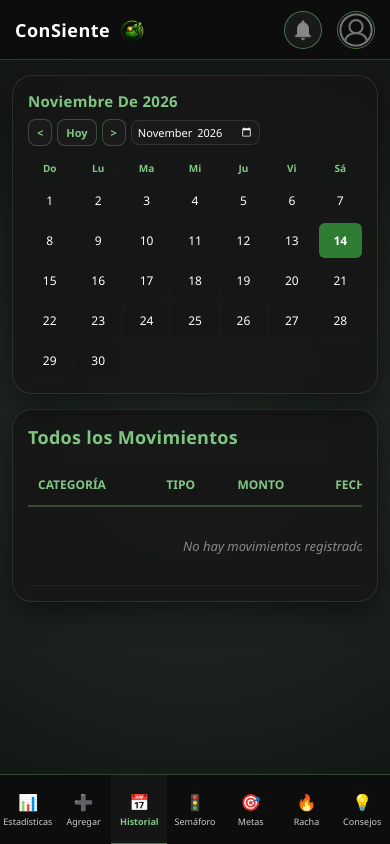
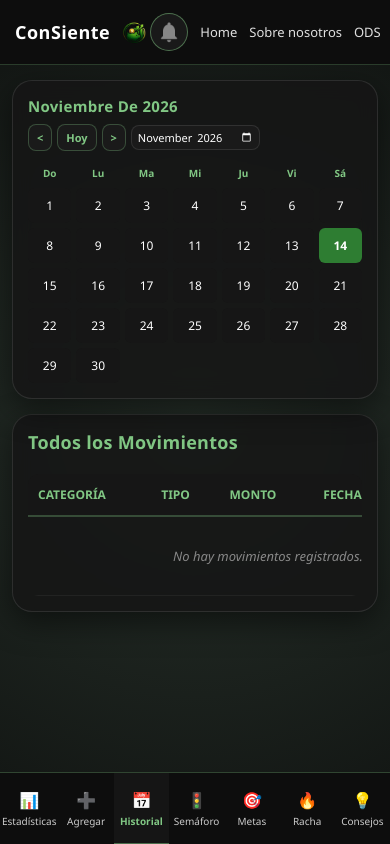
Before and after one commit to brendaanahi13/ConSiente, a website: page public/historial.html in a window 390 px wide. Drawn offline with Linux system fonts and the light colour scheme; no server answers; sample sign-in values are in the browser's storage.

Commit message:
arreglo menu

```diff
--- a/public/historial.html
+++ b/public/historial.html
@@ -19,15 +19,15 @@
         /* NAVBAR */
         .navbar {
             position: fixed; top: 0; left: 0; width: 100%; height: 65px; background: #0d0d0d;
-            display: flex; justify-content: space-between; align-items: center; padding: 0 20px;
+            display: flex; justify-content: space-between; align-items: center; padding: 0 25px;
             z-index: 2000; border-bottom: 1px solid rgba(129, 199, 132, 0.25);
         }
-        .logo-nombre { display: flex; align-items: center; gap: 8px; }
-        .titulo { font-size: 18px; font-weight: bold; color: #ffffff; letter-spacing: 0.5px; }
+        .logo-nombre { display: flex; align-items: center; gap: 10px; }
+        .titulo { font-size: 20px; font-weight: bold; color: #ffffff; letter-spacing: 0.5px; }
         .logo { width: 30px; height: 30px; border-radius: 50%; object-fit: cover; }
-        .menu { display: flex; align-items: center; gap: 15px; }
-        .menu a.nav-link { text-decoration: none; color: #e0e0e0; font-size: 14px; transition: 0.3s ease; white-space: nowrap; }
-        .menu a.nav-link:hover { color: #81c784; }
+        .menu { display: flex; align-items: center; gap: 20px; }
+        .menu a { text-decoration: none; color: #e0e0e0; font-size: 14px; transition: 0.3s ease; white-space: nowrap; }
+        .menu a:hover { color: #81c784; }
 
         /* NOTIFICACIONES */
         .notif-wrapper { position: relative; display: flex; align-items: center; }
@@ -45,7 +45,7 @@
         .notif-dropdown {
             position: absolute; right: 0; top: 50px; width: 320px; max-width: 90vw; background: rgba(18, 22, 19, 0.98);
             backdrop-filter: blur(15px); border-radius: 16px; border: 1px solid rgba(129, 199, 132, 0.25);
-            box-shadow: 0 15px 35px rgba(0,0,0,0.8); display: none; flex-direction: column; z-index: 4000; overflow: hidden;
+            box-shadow: 0 15px 35px rgba(0,0,0,0.7); display: none; flex-direction: column; z-index: 4000; overflow: hidden;
         }
         .notif-dropdown.show { display: flex !important; }
         .notif-header {
@@ -73,7 +73,7 @@
         .dropdown {
             position: absolute; right: 0; top: 50px; background: rgba(20, 20, 20, 0.98);
             backdrop-filter: blur(10px); border-radius: 12px; border: 1px solid rgba(129, 199, 132, 0.2);
-            box-shadow: 0 10px 25px rgba(0,0,0,0.8); display: none; flex-direction: column;
+            box-shadow: 0 10px 25px rgba(0,0,0,0.6); display: none; flex-direction: column;
             min-width: 160px; overflow: hidden; z-index: 4000;
         }
         .dropdown a { padding: 12px 18px; text-decoration: none; color: #ffffff; font-size: 14px; transition: 0.2s ease; border-bottom: 1px solid rgba(255,255,255,0.05); display: block; }
@@ -84,7 +84,7 @@
         /* LAYOUT GENERAL */
         .main-layout { display: flex; margin-top: 65px; min-height: calc(100vh - 65px); width: 100%; }
 
-        /* SIDEBAR / MENÚ LATERAL */
+        /* SIDEBAR */
         .sidebar { width: 280px; min-width: 280px; background: #121212; border-right: 1px solid rgba(129, 199, 132, 0.15); padding: 25px 15px; display: flex; flex-direction: column; justify-content: space-between; }
         .sidebar-menu { display: flex; flex-direction: column; }
         .sidebar button { width: 100%; padding: 16px; margin-bottom: 15px; border: none; border-radius: 12px; background: #1b1b1b; color: #ffffff; font-size: 15px; cursor: pointer; text-align: left; border-bottom: 1px solid rgba(130,199,132,0.2); transition: 0.3s ease; display: flex; align-items: center; gap: 10px; }
@@ -96,10 +96,10 @@
         .footer-privacidad a:hover { color: #81c784; }
 
         /* CONTENEDOR SCROLL */
-        .scrollable-content { flex: 1; height: calc(100vh - 65px); overflow-y: auto; padding: 25px; display: flex; flex-direction: column; gap: 25px; width: 100%; }
+        .scrollable-content { flex: 1; height: calc(100vh - 65px); overflow-y: auto; padding: 30px; display: flex; flex-direction: column; gap: 30px; width: 100%; }
         .content-row { display: flex; gap: 25px; max-width: 1300px; width: 100%; margin: 0 auto; align-items: flex-start; }
 
-        .box { background: rgba(22, 22, 22, 0.85); backdrop-filter: blur(10px); border-radius: 20px; padding: 20px; border: 1px solid rgba(255, 255, 255, 0.1); box-shadow: 0 10px 30px rgba(0,0,0,0.5); width: 100%; }
+        .box { background: rgba(22, 22, 22, 0.85); backdrop-filter: blur(10px); border-radius: 20px; padding: 25px; border: 1px solid rgba(255, 255, 255, 0.1); box-shadow: 0 10px 30px rgba(0,0,0,0.5); width: 100%; }
         .box-tabla { flex: 1.4; }
         .box-calendario { flex: 1; }
 
@@ -107,22 +107,22 @@
         h2 { font-size: clamp(18px, 2.5vw, 22px); margin-bottom: 0; display: flex; justify-content: space-between; align-items: center; flex-wrap: wrap; gap: 10px; }
 
         /* HEADER TABLA & BOTÓN */
-        .header-tabla-acciones { display: flex; justify-content: space-between; align-items: center; margin-bottom: 15px; flex-wrap: wrap; gap: 10px; width: 100%; }
+        .header-tabla-acciones { display: flex; justify-content: space-between; align-items: center; margin-bottom: 20px; flex-wrap: wrap; gap: 10px; width: 100%; }
         .btn-ver-todo { background: rgba(46, 125, 50, 0.25); border: 1px solid rgba(129, 199, 132, 0.4); color: #81c784; padding: 6px 12px; border-radius: 8px; cursor: pointer; font-size: 12px; font-weight: 600; transition: 0.2s; display: none; }
         .btn-ver-todo:hover { background: #2e7d32; color: #fff; }
 
-        /* TABLA DE MOVIMIENTOS */
-        .table-responsive { width: 100%; overflow-x: auto; max-height: 480px; overflow-y: auto; }
-        table { width: 100%; border-collapse: collapse; text-align: left; min-width: 500px; }
-        th { color: #81c784; padding: 12px 10px; font-size: 12px; text-transform: uppercase; border-bottom: 2px solid rgba(129,199,132,0.3); position: sticky; top: 0; background: #161616; z-index: 10; }
-        td { padding: 12px 10px; border-bottom: 1px solid rgba(255,255,255,0.05); color: #e0e0e0; font-size: 13px; }
+        /* TABLA ADAPTATIVA Y COMPLETA */
+        .table-responsive { width: 100%; overflow-x: auto; max-height: 480px; overflow-y: auto; -webkit-overflow-scrolling: touch; border-radius: 10px; }
+        table { width: 100%; border-collapse: collapse; text-align: left; min-width: 480px; }
+        th { color: #81c784; padding: 12px 10px; font-size: 12px; text-transform: uppercase; border-bottom: 2px solid rgba(129,199,132,0.3); position: sticky; top: 0; background: #161616; z-index: 10; white-space: nowrap; }
+        td { padding: 12px 10px; border-bottom: 1px solid rgba(255,255,255,0.05); color: #e0e0e0; font-size: 13px; word-break: break-word; }
         tr:hover td { background: rgba(129,199,132,0.04); color: #ffffff; }
 
-        .badge-tipo { padding: 3px 8px; border-radius: 6px; font-size: 11px; font-weight: 600; display: inline-block; }
+        .badge-tipo { padding: 3px 8px; border-radius: 6px; font-size: 11px; font-weight: 600; display: inline-block; white-space: nowrap; }
         .badge-gasto { background: rgba(239, 83, 80, 0.15); color: #ef5350; border: 1px solid rgba(239, 83, 80, 0.3); }
         .badge-ingreso { background: rgba(46, 125, 50, 0.2); color: #81c784; border: 1px solid rgba(129, 199, 132, 0.3); }
 
-        .btn-edit-gasto { background: rgba(129,199,132,0.1); color: #81c784; border: none; cursor: pointer; font-size: 12px; padding: 5px 10px; border-radius: 6px; transition: 0.2s; }
+        .btn-edit-gasto { background: rgba(129,199,132,0.1); color: #81c784; border: none; cursor: pointer; font-size: 12px; padding: 5px 10px; border-radius: 6px; transition: 0.2s; white-space: nowrap; }
         .btn-edit-gasto:hover { background: #2e7d32; color: white; }
         .sin-datos { text-align: center; padding: 30px; color: #888; font-style: italic; }
 
@@ -162,14 +162,11 @@
 
         /* DISEÑO RESPONSIVO MÓVIL (BARRA INFERIOR FLOTANTE) */
         @media (max-width: 900px) {
-            .navbar { padding: 0 15px; height: 60px; }
-            .menu a.nav-link { display: none; } /* Ocultar enlaces de texto en móvil para evitar amontonamiento */
-
-            .main-layout { flex-direction: column; margin-top: 60px; min-height: auto; }
+            .main-layout { flex-direction: column; margin-top: 65px; min-height: auto; }
 
             .scrollable-content {
                 height: auto;
-                padding: 15px 12px 90px 12px;
+                padding: 15px 12px 100px 12px;
                 overflow-y: visible;
             }
 
@@ -183,7 +180,7 @@
                 left: 0;
                 width: 100%;
                 min-width: 100%;
-                height: 70px;
+                height: 72px;
                 background: rgba(14, 14, 14, 0.98);
                 backdrop-filter: blur(15px);
                 border-right: none;
@@ -207,19 +204,19 @@
                 width: auto;
                 flex: 1;
                 height: 100%;
-                padding: 6px 2px;
+                padding: 10px 2px;
                 margin-bottom: 0;
                 border: none;
                 border-radius: 0;
                 background: transparent;
-                font-size: 9px;
+                font-size: 10px;
                 font-weight: 500;
                 text-align: center;
                 display: flex;
                 flex-direction: column;
                 align-items: center;
                 justify-content: center;
-                gap: 2px;
+                gap: 3px;
                 white-space: nowrap;
                 color: #cccccc;
             }
@@ -243,7 +240,7 @@
 
             .notif-dropdown {
                 position: fixed !important;
-                top: 65px !important;
+                top: 70px !important;
                 left: 10px !important;
                 right: 10px !important;
                 width: auto !important;
@@ -252,9 +249,16 @@
 
             .dropdown {
                 position: fixed !important;
-                top: 65px !important;
+                top: 70px !important;
                 right: 10px !important;
             }
+        }
+
+        @media (max-width: 600px) {
+            .navbar { padding: 0 15px; }
+            .menu { gap: 12px; }
+            .menu a { font-size: 13px; }
+            .titulo { font-size: 18px; }
         }
     </style>
 </head>
@@ -280,9 +284,9 @@
                 </div>
             </div>
 
-            <a href="menu.html" class="nav-link">Home</a>
-            <a href="nosotros.html" class="nav-link">Sobre nosotros</a>
-            <a href="ODS.html" class="nav-link">ODS</a>
+            <a href="menu.html">Home</a>
+            <a href="nosotros.html">Sobre nosotros</a>
+            <a href="ODS.html">ODS</a>
 
             <!-- MENÚ DE USUARIO Y CONFIGURACIÓN -->
             <div class="user-menu">
@@ -404,7 +408,6 @@
             const notifBtn = document.getElementById("notifBtn");
             const notifDropdown = document.getElementById("notifDropdown");
 
-            // Control robusto para abrir/cerrar menú de usuario (Configuración / Cerrar sesión)
             if (userBtn && dropdownMenu) {
                 userBtn.addEventListener("click", (e) => {
                     e.stopPropagation();
@@ -413,7 +416,6 @@
                 });
             }
 
-            // Control robusto para abrir/cerrar notificaciones
             if (notifBtn && notifDropdown) {
                 notifBtn.addEventListener("click", (e) => {
                     e.stopPropagation();
@@ -422,7 +424,6 @@
                 });
             }
 
-            // Cerrar menús al hacer clic fuera
             window.addEventListener("click", (e) => {
                 if (dropdownMenu && userBtn && !userBtn.contains(e.target) && !dropdownMenu.contains(e.target)) {
                     dropdownMenu.classList.remove("show");
@@ -759,5 +760,8 @@
             if(btnVerTodos) btnVerTodos.style.display = "inline-block";
         }
     </script>
+
+    <!-- SCRIPT GLOBAL DE NOTIFICACIONES -->
+    <script src="global-notificaciones.js" defer></script>
 </body>
 </html>
```
